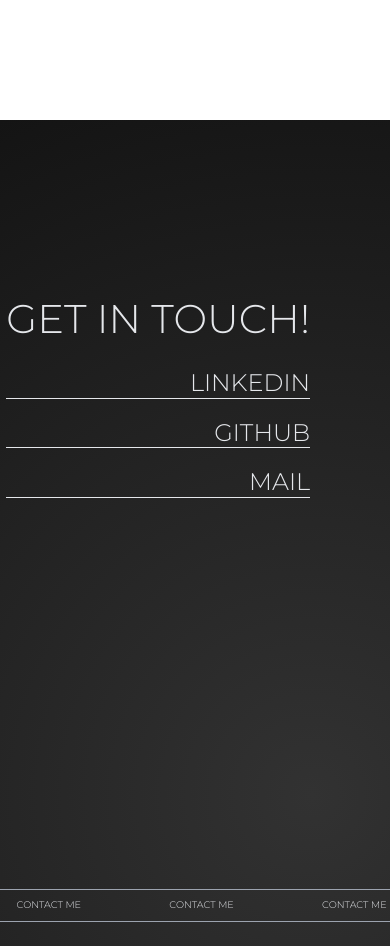
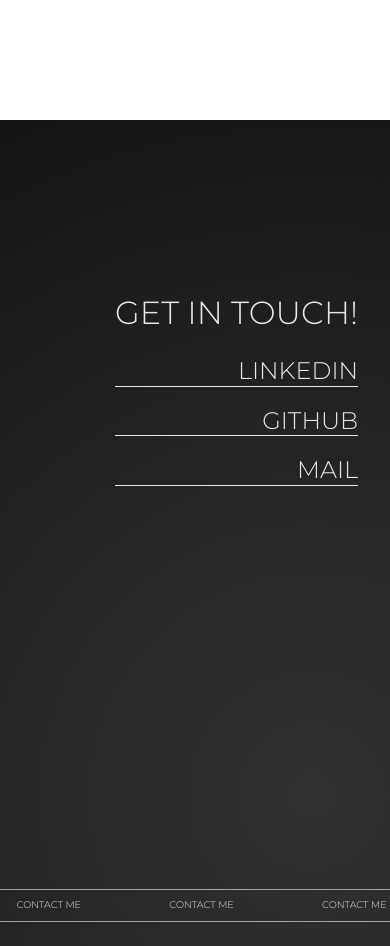
Before and after one commit to sonjaknzl/PortfolioWebsite, a React (Vite) app: page / in a window 390 px wide. Shown: the part 2800-3746 px from the top of the page. Built offline with nearby package versions, Linux system fonts and the light colour scheme; the HTML template or start-up script is replaced by a standard one.

Commit message:
add detail plantify

```diff
--- a/src/components/Contact.jsx
+++ b/src/components/Contact.jsx
@@ -36,12 +36,12 @@
     <div
       id="contact"
       style={gradientStyle}
-      className="relative font-MSLight uppercase text-[0.6rem] text-gray-200 pr-[5rem]"
+      className="relative font-MSLight uppercase text-[0.6rem] text-gray-200 pr-[2rem] sm:pr-[5rem]"
     >
       <div className="pt-[20vh] sm:pt-[5vh] sm:ml-[10rem]">
         <div className="w-fit ml-auto">
           <Reveal>
-            <h1 className="text-right text-[2.5rem] sm:text-[4rem] md:text-[5rem] lg:text-[6rem] xl:text-[8rem] xl:leading-[12rem] text-gray-200">
+            <h1 className="text-right text-[2rem] sm:text-[4rem] md:text-[5rem] lg:text-[6rem] xl:text-[8rem] xl:leading-[12rem] text-gray-200">
               Get in touch!
             </h1>
           </Reveal>
```
